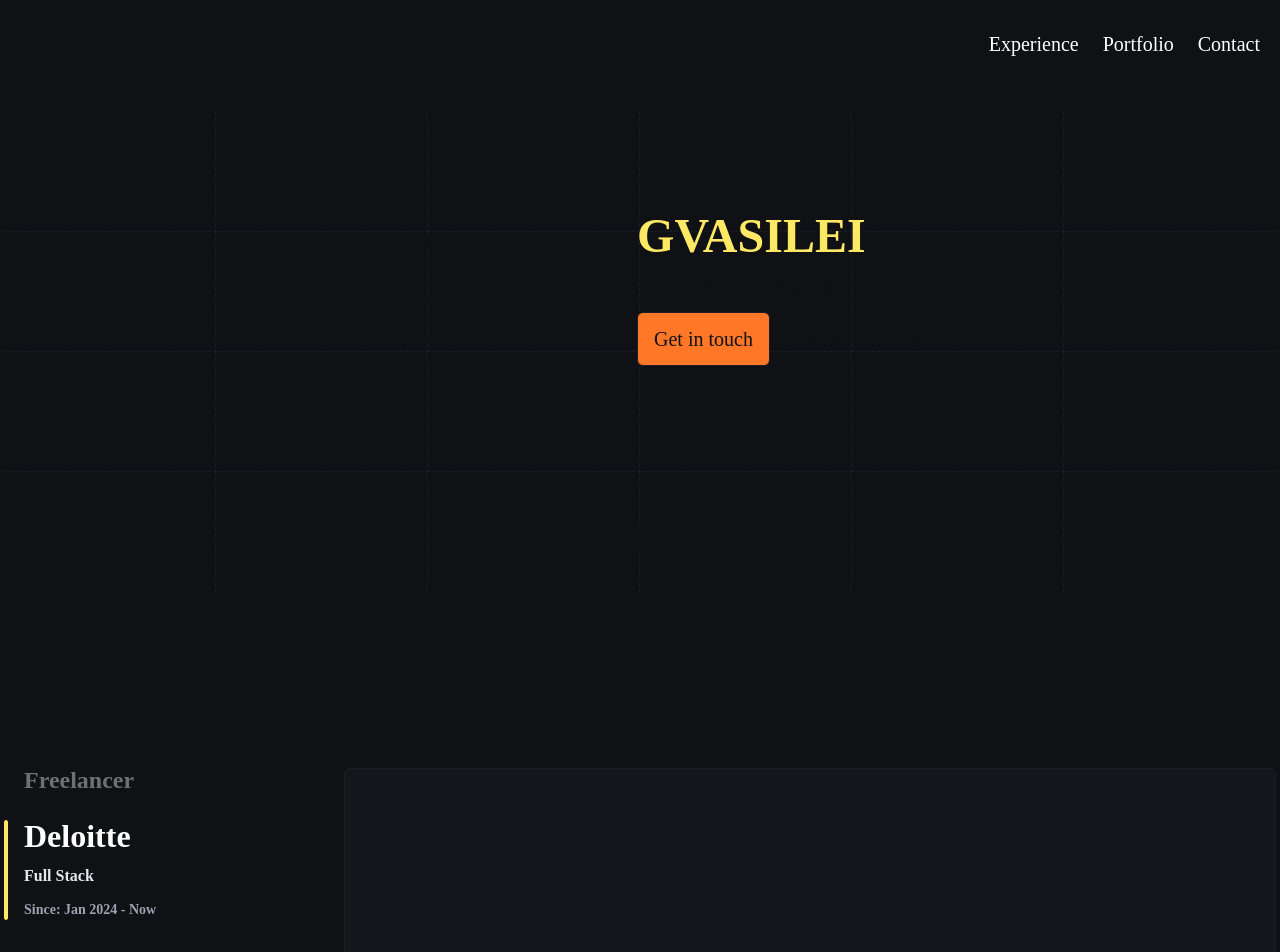
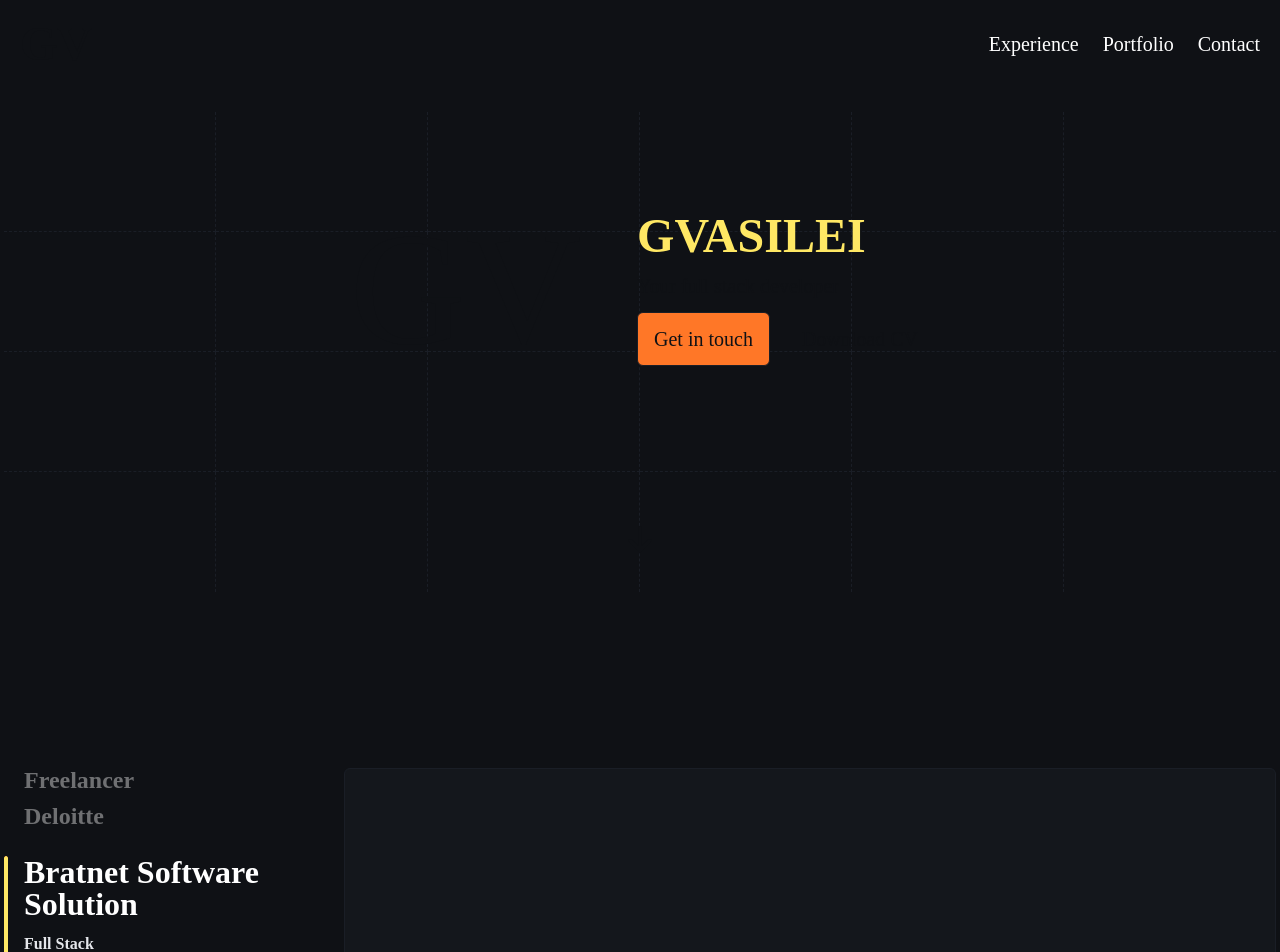
Before and after one commit to g-vasilei/gvasilei, a Next.js app: page / in a window 1280 px wide. Shown: the top 952 px of the page. Built offline with nearby package versions, Linux system fonts and the light colour scheme; a web font is replaced by a local one.

Commit message:
add bratnet

```diff
--- a/src/app/components/Experience.jsx
+++ b/src/app/components/Experience.jsx
@@ -3,8 +3,6 @@
 import React, { useRef, useState } from 'react'
 import { motion, useScroll, AnimatePresence } from 'motion/react'
 import { experience } from '../data/data'
-import { renderToString } from 'react-dom/server'
-import { CopyBlock, dracula } from 'react-code-blocks'
 
 function Item({ work, progress, isActive }) {
   return (
@@ -17,7 +15,7 @@ function Item({ work, progress, isActive }) {
         margin: isActive ? '16px 0' : '0',
       }}
       exit={{ height: 'min-content', opacity: 0 }}
-      transition={{ duration: 0.4, ease: 'easeInOut' }} // Smooth animation
+      transition={{ duration: 0.4, ease: 'easeInOut' }}
       layout
     >
       {/* Vertical Progress Line */}
@@ -153,7 +151,7 @@ const Experience = () => {
                   }}
                 ></div>
                 <div className="font-nabla text-[4rem] lg:text-[8rem] xl:text-[10rem] italic -z-10">
-                  {experience[activeIndex].title}
+                  {experience[activeIndex].displayedTitle}
                 </div>
               </motion.div>
             </motion.div>
--- a/src/app/components/portfolio/Portfolio.jsx
+++ b/src/app/components/portfolio/Portfolio.jsx
@@ -15,7 +15,7 @@ const Portfolio = () => {
       </div>
       <div className="grid grid-cols-1 lg:grid-cols-2 gap-5 lg:gap-8">
         {portfolio?.map((project) => (
-          <Link key={project.id} href={project.url}>
+          <Link key={project.id} href={project.url} target="_blank">
             <Card
               title={project.title}
               img={project.img}
--- a/src/app/data/data.js
+++ b/src/app/data/data.js
@@ -5,6 +5,7 @@ export const experience = [
   {
     id: 1,
     title: 'Freelancer',
+    displayedTitle: 'Freelance',
     subTitle: 'Full Stack',
     date: 'Jan 2020 - Now',
     description:
@@ -13,10 +14,20 @@ export const experience = [
   {
     id: 2,
     title: 'Deloitte',
+    displayedTitle: 'Deloitte',
     subTitle: 'Full Stack',
-    date: 'Jan 2024 - Now',
+    date: 'Jan 2024 - Sep 2025',
     description:
       'Contributing to major projects while adhering to professional standards such as Agile methodology, ensuring high-quality development and efficient team collaboration.',
+  },
+  {
+    id: 3,
+    title: 'Bratnet Software Solution',
+    displayedTitle: 'Bratnet',
+    subTitle: 'Full Stack',
+    date: 'Oct 2025 - Now',
+    description:
+      'Developing backend services for an invoicing platform and various internal projects using Node.js, Express, and TypeScript, along with building responsive and maintainable front-end interfaces using React.',
   },
 ]
 
```
